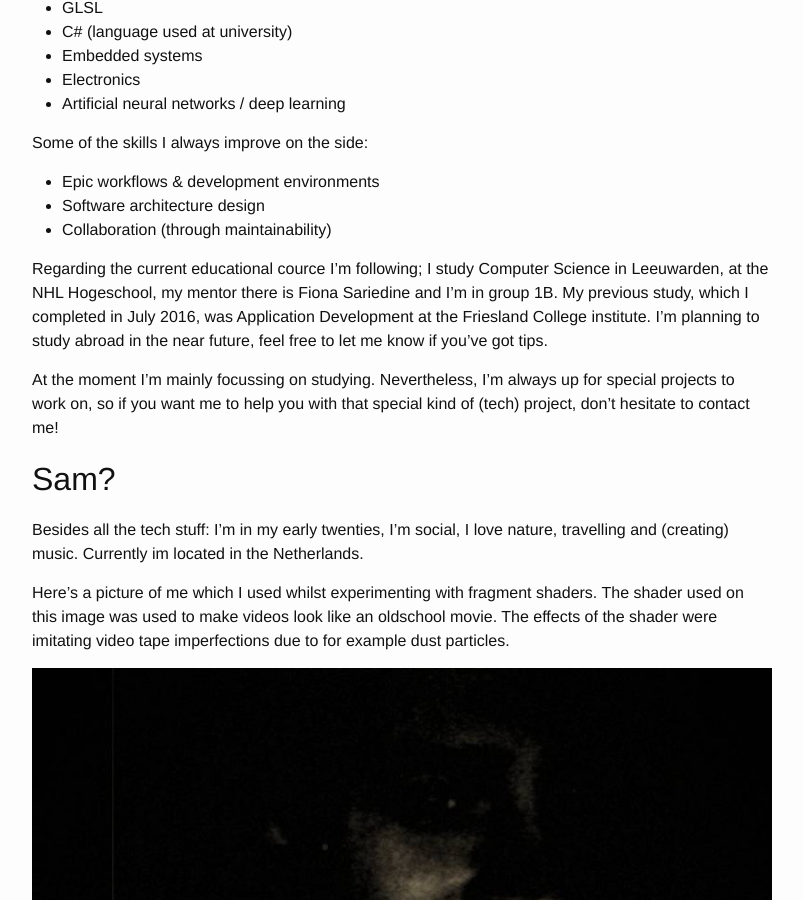
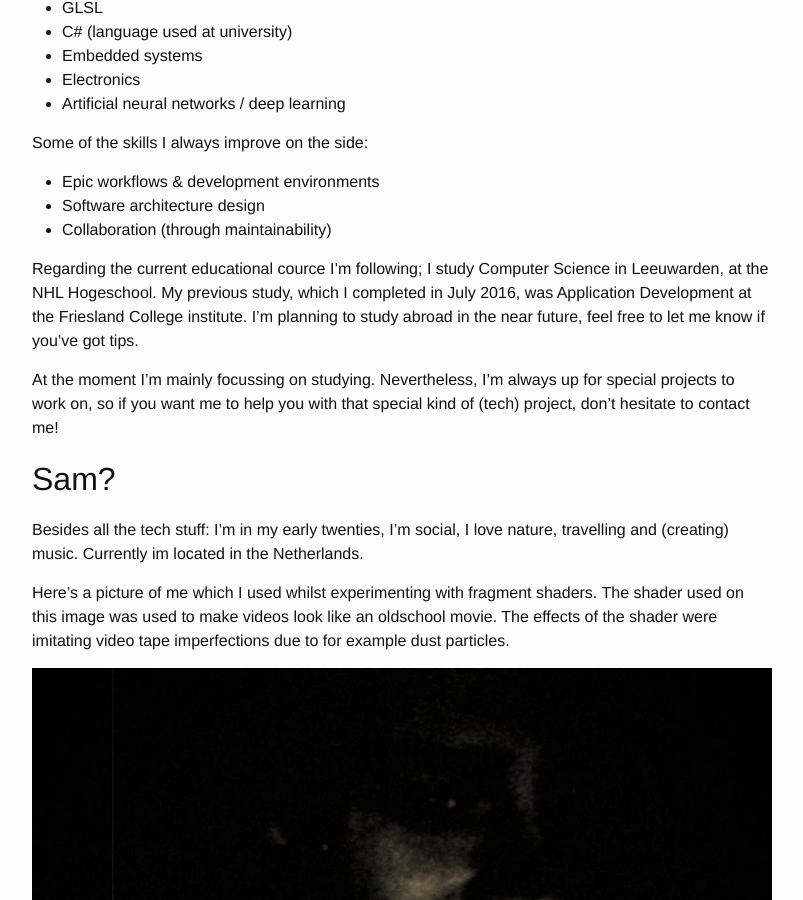
Before and after one commit to opensoars/portfolio, a Jekyll site: the page built from me.md, in a window 1280 px wide and 900 px high, scrolled down 477 px. Shown: the whole window, without its empty margins (238-1041 px from the left). Built offline with Jekyll 4.4.1, drawn with Linux system fonts in a browser that asks for light colours.

Commit message:
-person\

```diff
--- a/me.md
+++ b/me.md
@@ -32,7 +32,7 @@ Some of the skills I always improve on the side:
 - Software architecture design
 - Collaboration (through maintainability)
 
-Regarding the current educational cource I'm following; I study Computer Science in Leeuwarden, at the NHL Hogeschool, my mentor there is Fiona Sariedine and I'm in group 1B. My previous study, which I completed in July 2016, was Application Development at the Friesland College institute. I'm planning to study abroad in the near future, feel free to let me know if you've got tips.
+Regarding the current educational cource I'm following; I study Computer Science in Leeuwarden, at the NHL Hogeschool. My previous study, which I completed in July 2016, was Application Development at the Friesland College institute. I'm planning to study abroad in the near future, feel free to let me know if you've got tips.
 
 
 At the moment I'm mainly focussing on studying. Nevertheless, I'm always up for special projects to work on, so if you want me to help you with that special kind of (tech) project, don't hesitate to contact me!
```
